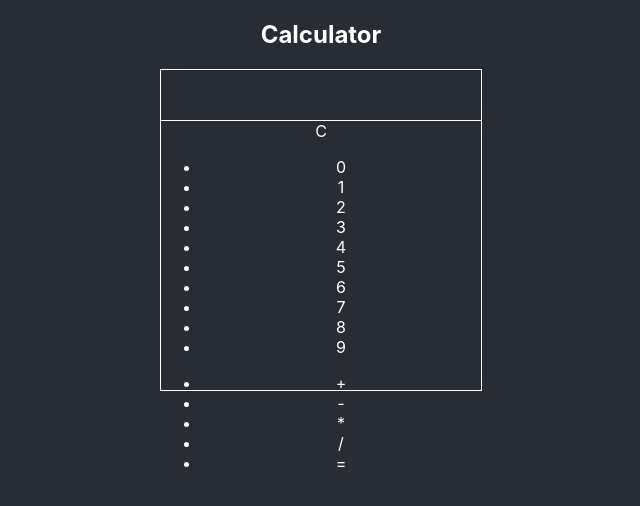
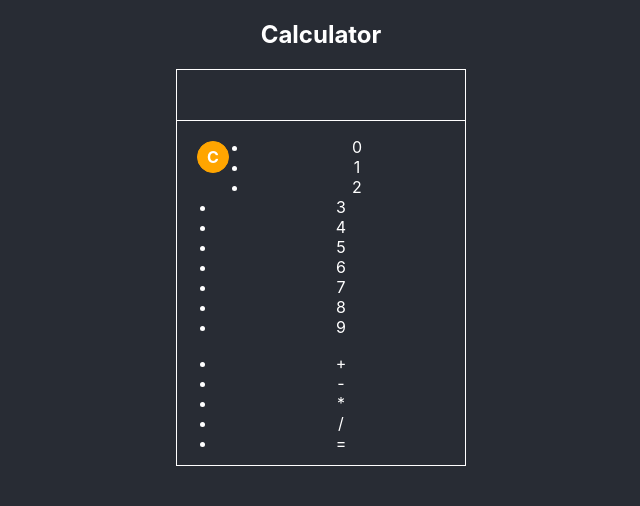
Before and after one commit to tothricsaj/calculator, a React (Create React App) app: page / in a window 1280 px wide. Shown: the top 506 px of the page, without its empty margins (319-959 px from the left). Built offline with nearby package versions, Linux system fonts and the light colour scheme.

Commit message:
remover style

```diff
--- a/src/App.css
+++ b/src/App.css
@@ -8,8 +8,8 @@
 }
 
 .calc {
-  width: 25%;
-  height: 40%;
+  width: 288px;
+  height: 395px;
   border: 1px solid;
   margin: auto;
 }
@@ -25,3 +25,18 @@
   align-items: center;
   padding-right: 10px;
 }
+
+.remover {
+  width: 30px;
+  height: 30px;
+  display: flex;
+  justify-content: center;
+  align-items: center;
+  float: left;
+  margin: 20px;
+  border: 1px solid orange;
+  border-radius: 50%;
+  background-color: orange;
+  font-weight: 700;
+  cursor: pointer;
+}
--- a/src/App.js
+++ b/src/App.js
@@ -127,7 +127,7 @@ class App extends React.Component{
             )
           }
         </div>
-          <div onClick={this.emptyOperandusStaff}>C</div>
+          <div onClick={this.emptyOperandusStaff} className={"remover"}>C</div>
           <ul className="calcNumbersWrapper">{this.renderElements(this.state.numbers, 'calcNumber')}</ul>
           <ul className="calcOperatorsWrapper">{this.renderElements(this.state.operators, 'calcOperator')}</ul>
         </div>
```
